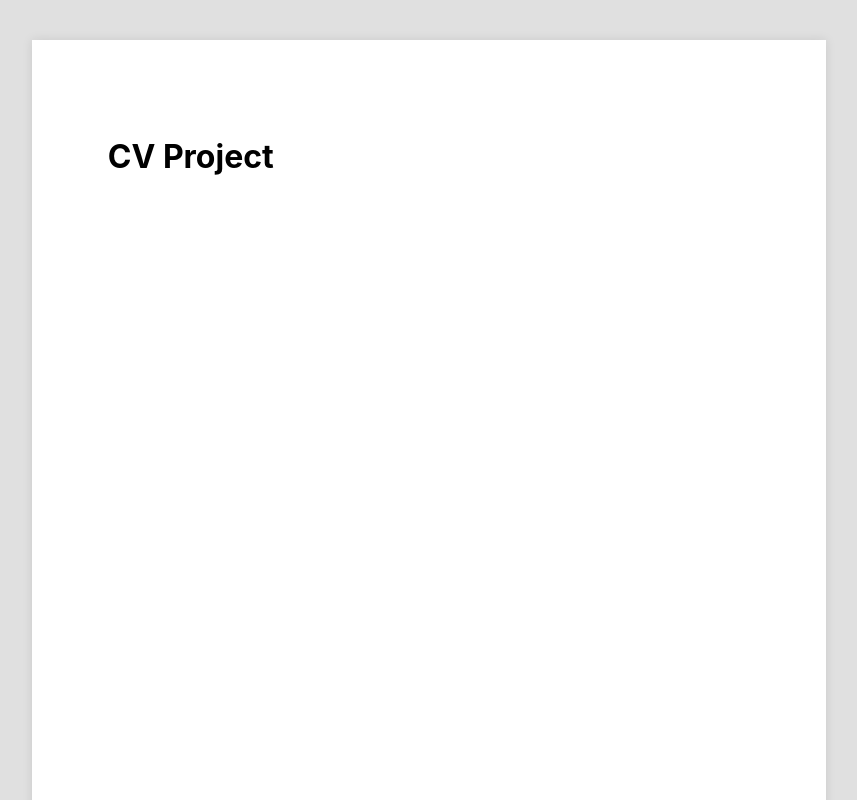
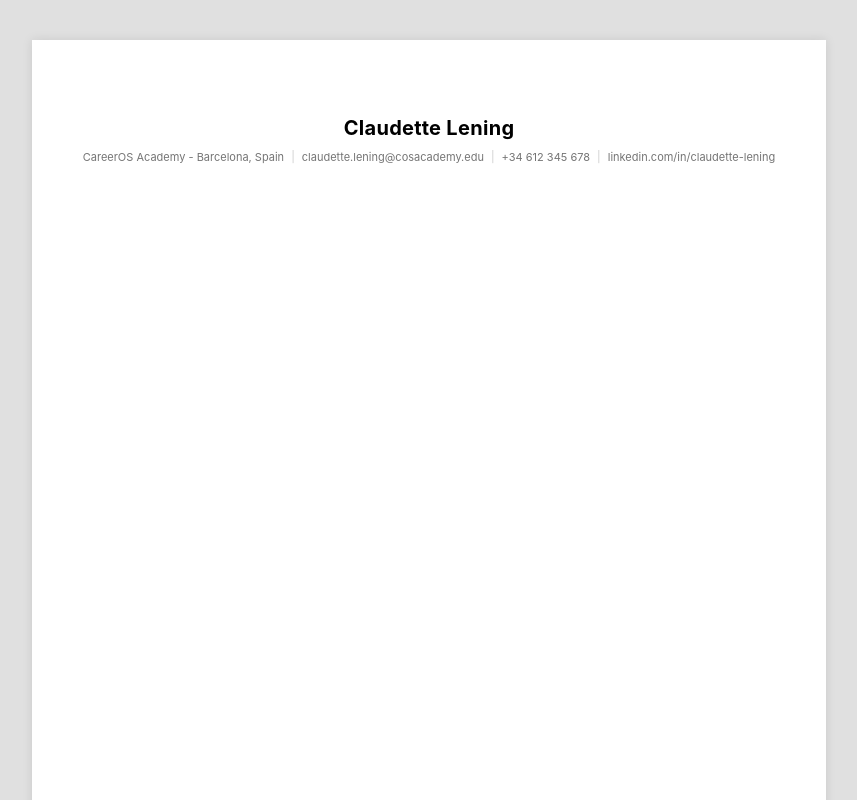
Before and after one commit to ddianasm/cv-viewer-claudette, a React (Vite) app: page / in a window 1280 px wide. Shown: the top 800 px of the page, without its empty margins (211-1068 px from the left). Built offline with nearby package versions, Linux system fonts and the light colour scheme.

Commit message:
feat: implement header with pixel-perfect contact line

```diff
--- a/src/App.jsx
+++ b/src/App.jsx
@@ -1,7 +1,9 @@
+import Header from "@/components/Header/Header";
+
 function App() {
   return (
     <div className="cv-container">
-      <h1>CV Project</h1>
+      <Header />
     </div>
   );
 }
--- /dev/null
+++ b/src/components/Header/Header.jsx
@@ -0,0 +1,35 @@
+import "@/components/Header/Header.scss";
+
+const Header = () => {
+  return (
+    <header className="cv-header">
+      <h1 className="cv-header__name">Claudette Lening</h1>
+
+      <div className="cv-header__contacts">
+        <span>CareerOS Academy - Barcelona, Spain</span>
+        <span className="cv-header__separator">|</span>
+        <a
+          href="mailto:claudette.lening@cosacademy.edu"
+          className="cv-header__link"
+        >
+          claudette.lening@cosacademy.edu
+        </a>
+        <span className="cv-header__separator">|</span>
+        <a href="tel:+34612345678" className="cv-header__link">
+          +34 612 345 678
+        </a>
+        <span className="cv-header__separator">|</span>
+        <a
+          href="https://linkedin.com/in/claudette-lening"
+          target="_blank"
+          rel="noreferrer"
+          className="cv-header__link"
+        >
+          linkedin.com/in/claudette-lening
+        </a>
+      </div>
+    </header>
+  );
+};
+
+export default Header;
--- /dev/null
+++ b/src/components/Header/Header.scss
@@ -0,0 +1,42 @@
+@use '@/styles/variables' as *;
+
+.cv-header {
+  text-align: center;
+  margin-bottom: 25px;
+
+&__name {
+    font-size: 20px;
+    font-weight: 700;
+    color: #000;
+    margin: 0 0 10px 0;
+    letter-spacing: 0.3px;
+  }
+
+  &__contacts {
+    font-size: 11px;
+    color: $secondary-color;
+    display: flex;
+    justify-content: center;
+    align-items: center;
+    flex-wrap: nowrap;
+    gap: 5px;
+
+    & > span, & > a {
+      white-space: nowrap;
+    }
+  }
+
+  &__link {
+    color: inherit;
+    text-decoration: none;
+
+    &:hover {
+      text-decoration: underline;
+    }
+  }
+
+  &__separator {
+    color: #ccc;
+    padding: 0 2px;
+  }
+}
--- a/src/styles/_variables.scss
+++ b/src/styles/_variables.scss
@@ -1,6 +1,12 @@
+//colors
+$primary-color: #000000;
+$secondary-color: #757575;
 $bg-color: #e0e0e0;
 $white: #ffffff;
+
+//Shadows
 $shadow: 0 0 10px rgba(0, 0, 0, 0.1);
 
+//Sizes
 $a4-width: 210mm;
 $a4-height: 297mm;
```
Also changed, not shown: jsconfig.json (added, +8 -0 lines).
